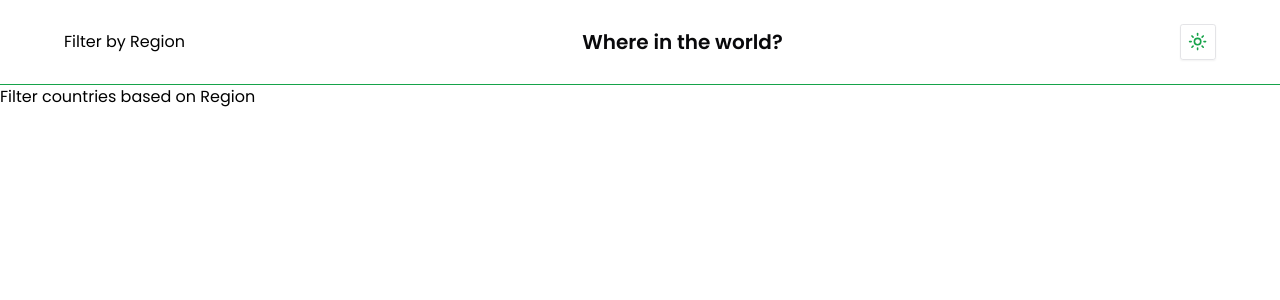
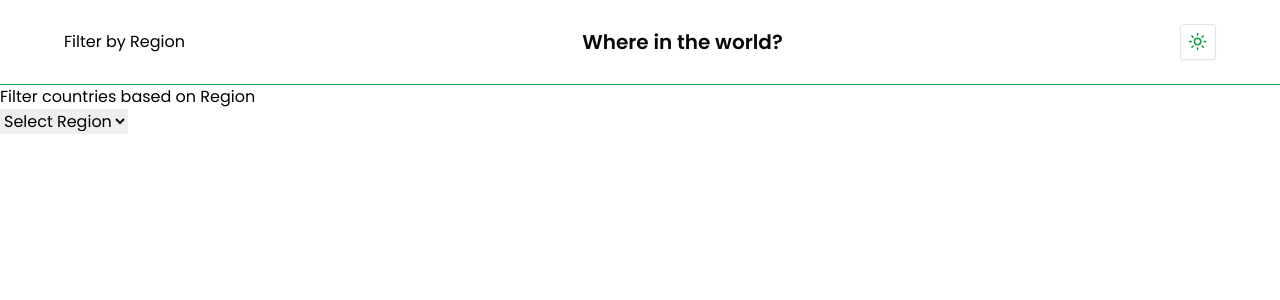
Before and after one commit to LucasAnselmoSilva12345/restCountriesInTheWorld, a React (Vite) app: page /filter-by-region in a window 1280 px wide. Shown: the top 300 px of the page. Built offline with nearby package versions, Linux system fonts and the light colour scheme.

Commit message:
feat: FilterCountries component with filter options countries component
Signed-off-by: LucasAnselmoSilva12345 <lucasanselmodasilva02@gmail.com>

```diff
--- a/src/pages/FilterCountries.tsx
+++ b/src/pages/FilterCountries.tsx
@@ -1,3 +1,12 @@
+import { FilterCountriesByRegion } from '@/components/FilterCountriesByRegion';
+import dataCountriesJSON from '../lib/data.json';
+
 export function FilterCountries() {
-  return <h1>Filter countries based on Region</h1>;
+  const countries = dataCountriesJSON;
+  return (
+    <section>
+      <h1>Filter countries based on Region</h1>
+      <FilterCountriesByRegion countries={countries} />
+    </section>
+  );
 }
```
